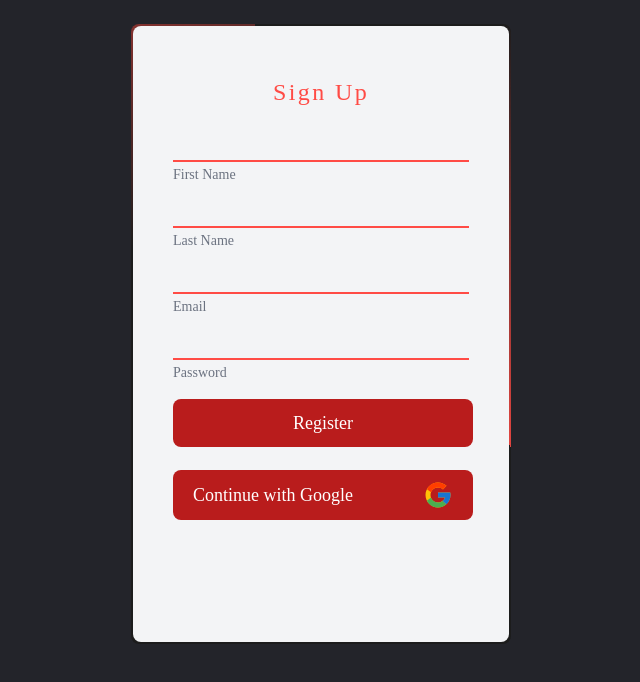
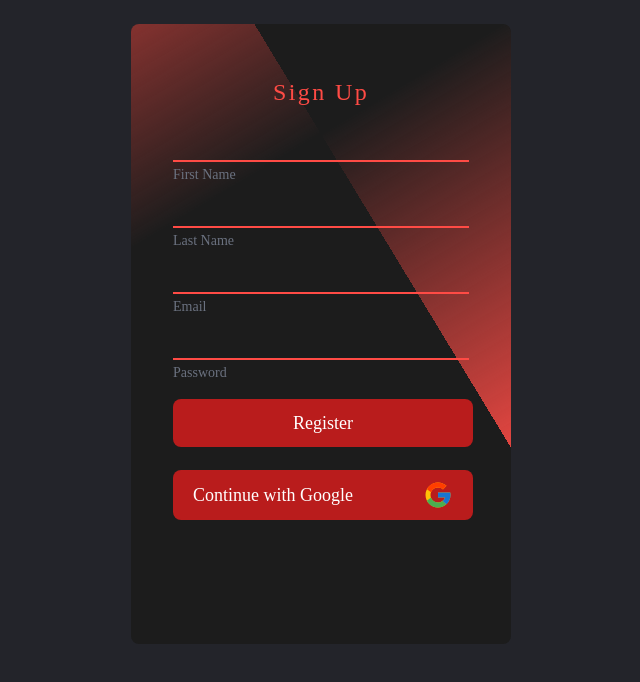
Before and after one commit to koraykoksal/react-MovieApp, a React (Create React App) app: page / in a window 1280 px wide. Shown: the top 682 px of the page, without its empty margins (319-959 px from the left). Built offline with nearby package versions, Linux system fonts and the light colour scheme; the HTML template or start-up script is replaced by a standard one.

Commit message:
input text color and form bg color changed

```diff
--- a/src/index.css
+++ b/src/index.css
@@ -7,7 +7,7 @@
 
 @layer base{
   input{
-    @apply block py-2.5 px-0 w-full text-sm text-gray-900 bg-transparent border-0 border-b-2 border-red-main appearance-none dark:text-white dark:border-red-main dark:focus:border-red-main focus:outline-none focus:ring-0 focus:border-red-main;
+    @apply block py-2.5 px-0 w-full text-sm text-white bg-transparent border-0 border-b-2 border-red-main appearance-none dark:text-white dark:border-red-main dark:focus:border-red-main focus:outline-none focus:ring-0 focus:border-red-main;
   };
   label{
     @apply peer-focus:font-medium text-sm text-gray-500 dark:text-gray-400 duration-300 transform -translate-y-6 scale-75 top-3 -z-10 origin-[0] peer-focus:left-0 peer-focus:text-red-main peer-focus:dark:text-red-main peer-placeholder-shown:scale-100 peer-placeholder-shown:translate-y-0 peer-focus:scale-75 peer-focus:-translate-y-6;
--- a/src/pages/Register.jsx
+++ b/src/pages/Register.jsx
@@ -5,9 +5,9 @@ const Register = () => {
   return (
     <div className="overflow-hidden flex-1 h-screen justify-center items-center bg-[#23242a]">
       <div
-        className={`mt-[3vh] mx-auto overflow-hidden relative w-[380px] h-[620px] rounded-[8px] bg-[#1c1c1c] before:content-[""] before:absolute before:w-[380px] before:h-[420px] before:top-[-50%] before:left-[-50%] after:content-[""] after:absolute after:w-[380px] after:h-[420px] after:top-[-50%] after:left-[-50%] custom-linear-gradient`}
+        className={`mt-[3vh] mx-auto overflow-hidden relative w-[380px] h-[620px] rounded-[8px] bg-[#1c1c1c] before:content-[""] before:absolute before:w-[380px] before:h-[420px] before:top-[-50%] before:left-[-50%] after:content-[""] after:absolute after:w-[380px] after:h-[420px] after:top-[-50%] after:left-[-50%] custom-linear-gradient `}
       >
-        <form className="absolute inset-[2px] rounded-[8px] bg-gray-100 dark:bg-[#28292d] z-[10] flex flex-col py-[50px] px-[40px]">
+        <form className="absolute inset-[2px] rounded-[8px] border-b-gray-950 dark:bg-[#28292d] z-[10] flex flex-col py-[50px] px-[40px]">
           <h2 className="text-red-main text-2xl font-[500] text-center tracking-[0.1em] mb-3">
             Sign Up
           </h2>
```
